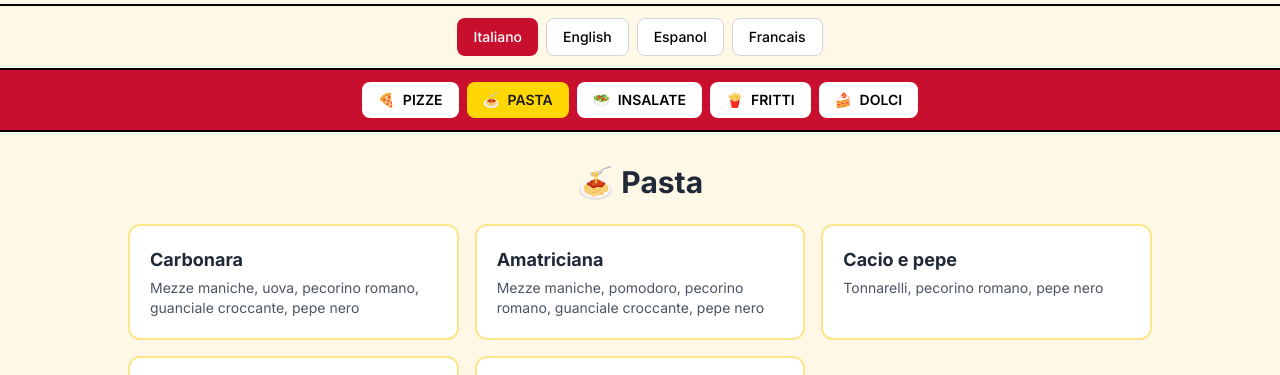
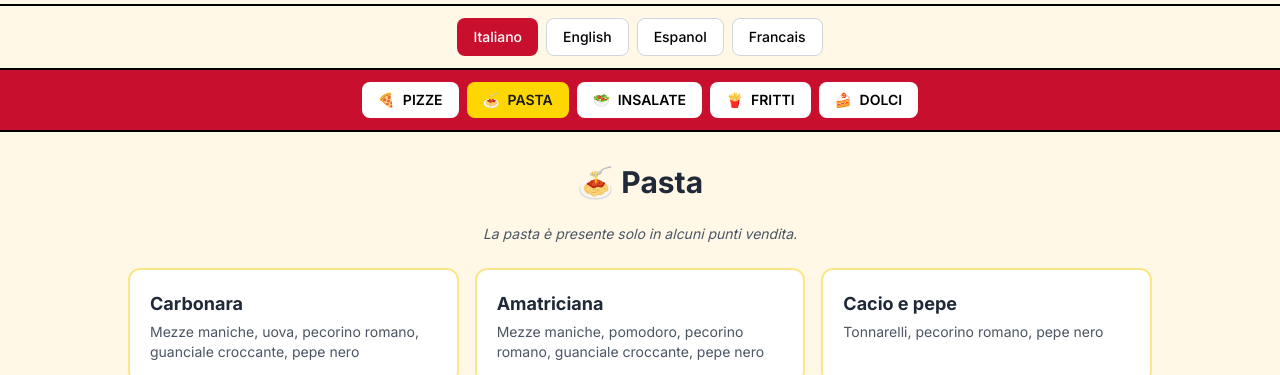
Before and after one commit to fradiavoloinvoice/Menu, a plain HTML site: page index.html in a window 1280 px wide. Both pictures are taken after a click on the button "🍝 PASTA". Shown: the part 332-707 px from the top of the page. Drawn offline with nearby package versions, Linux system fonts and the light colour scheme.

Commit message:
Update index.html

```diff
--- a/index.html
+++ b/index.html
@@ -262,6 +262,7 @@
             <h2 class="text-3xl font-bold text-center mb-6 text-gray-800">
                 <span class="section-header" data-it="🍝 Pasta" data-en="🍝 Pasta" data-es="🍝 Pasta" data-fr="🍝 Pates">🍝 Pasta</span>
             </h2>
+            <p class="text-center text-sm text-gray-600 mb-6 italic pasta-disclaimer" data-it="La pasta è presente solo in alcuni punti vendita." data-en="Pasta is only available at selected locations." data-es="La pasta solo está disponible en algunos puntos de venta." data-fr="Les pâtes ne sont disponibles que dans certains points de vente.">La pasta è presente solo in alcuni punti vendita.</p>
             <div class="grid grid-cols-1 md:grid-cols-2 lg:grid-cols-3 gap-4 max-w-5xl mx-auto">
                 <div class="menu-item bg-white rounded-xl p-5 border-2 border-amber-200">
                     <h3 class="font-bold text-lg text-gray-800">Carbonara</h3>
@@ -510,6 +511,11 @@
             document.querySelectorAll('.marquee-text').forEach(el => {
                 if (el.dataset[lang]) el.textContent = el.dataset[lang];
             });
+
+            // Update pasta disclaimer
+            document.querySelectorAll('.pasta-disclaimer').forEach(el => {
+                if (el.dataset[lang]) el.textContent = el.dataset[lang];
+            });
         }
 
         function showSection(sectionId) {
```
